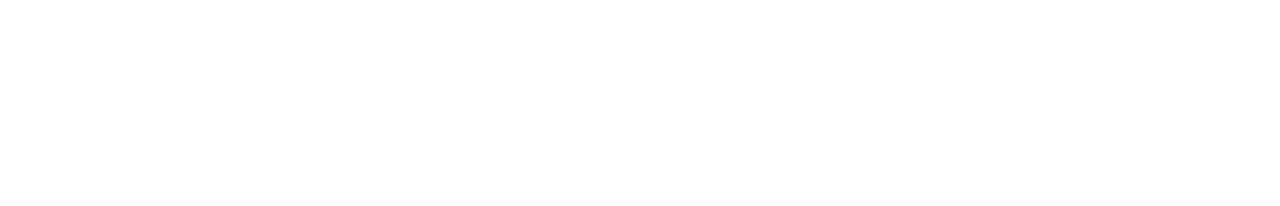
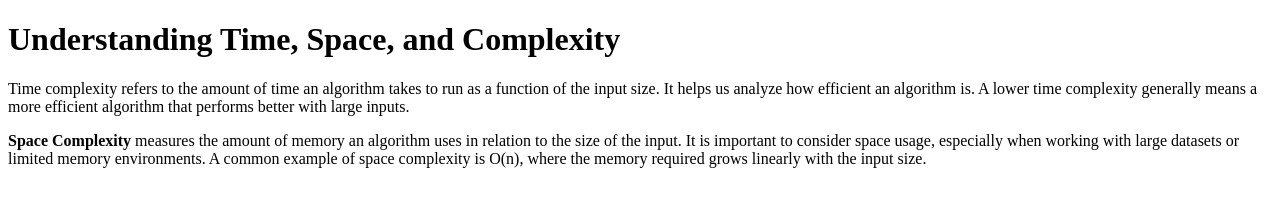
Before and after one commit to acciojob/time-and-space-complexity-ishapankhaniya, a website: page main.html in a window 1280 px wide. Drawn offline with Linux system fonts and the light colour scheme.

Commit message:
created a submission

```diff
--- a/main.html
+++ b/main.html
@@ -1,16 +1,27 @@
 <!DOCTYPE html>
+<html lang="en">
+<head>
+    <meta charset="UTF-8">
+    <title>Time and Space Complexity</title>
+</head>
+<body>
 
-<html>
+    <!-- Heading -->
+    <h1>Understanding Time, Space, and Complexity</h1>
 
-<head>
-	<link rel="stylesheet" href="styles.css">
-</head>
+    <!-- First Paragraph: Time Complexity -->
+    <p>
+        Time complexity refers to the amount of time an algorithm takes to run as a function of the input size.
+        It helps us analyze how efficient an algorithm is. A lower time complexity generally means a more
+        efficient algorithm that performs better with large inputs.
+    </p>
 
-<body>
-	<!-- the entire body must be written by student -->
-    <script type="text/javascript" src="./script.js">
-</script>
+    <!-- Second Paragraph: Space Complexity -->
+    <p>
+        <b>Space Complexity</b> measures the amount of memory an algorithm uses in relation to the size of the input.
+        It is important to consider space usage, especially when working with large datasets or limited memory environments.
+        A common example of space complexity is O(n), where the memory required grows linearly with the input size.
+    </p>
 
 </body>
-
 </html>
```
